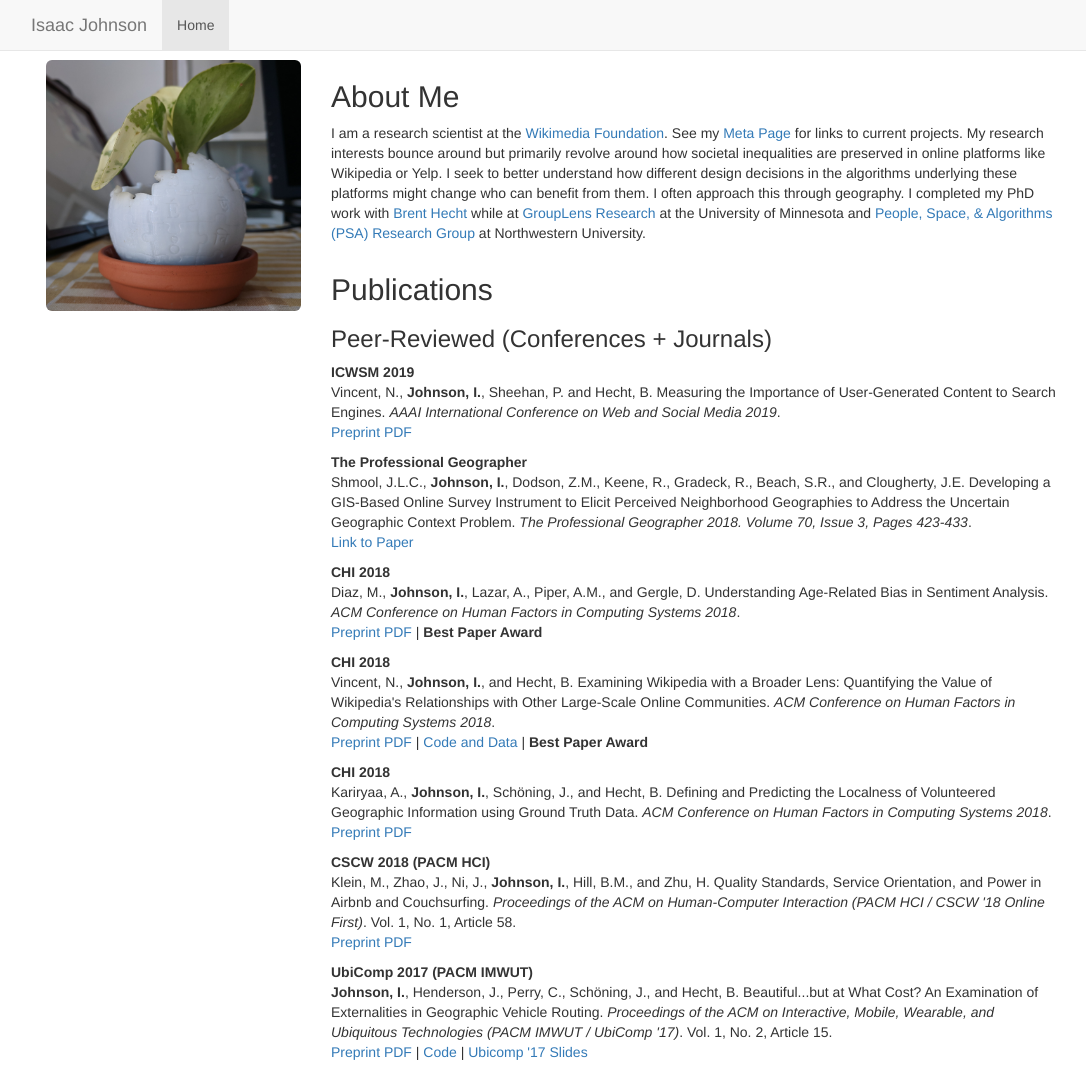
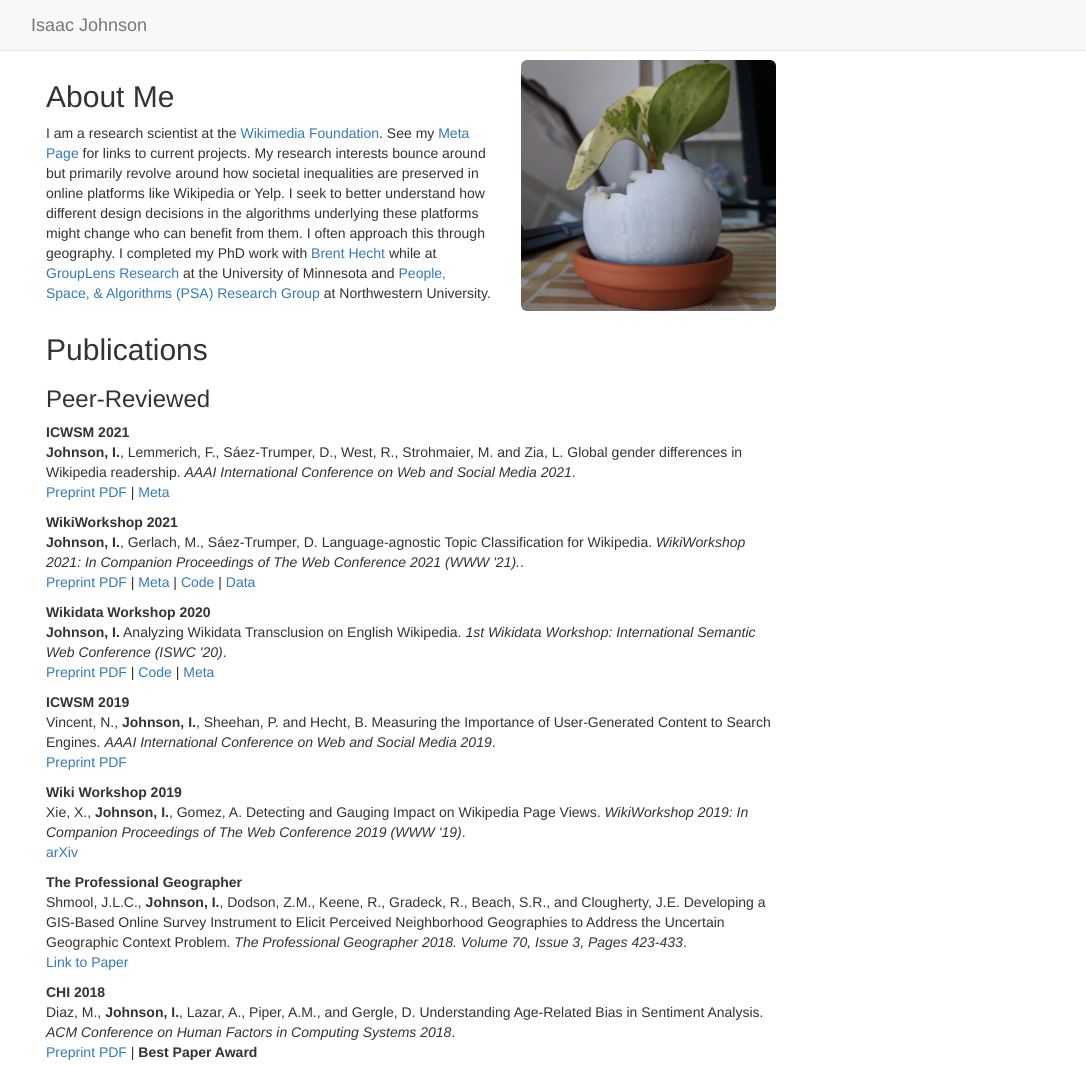
Before and after one commit to geohci/geohci.github.io, a plain HTML site: page index.html in a window 1280 px wide. Shown: the top 1065 px of the page, without its empty margins (39-1125 px from the left). Drawn offline with nearby package versions, Linux system fonts and the light colour scheme.

Commit message:
new papers / simplified format

```diff
--- a/index.html
+++ b/index.html
@@ -45,8 +45,8 @@
         </div>
         <div id="navbar" class="collapse navbar-collapse">
           <ul class="nav navbar-nav">
-            <li class="active"><a href="#">Home</a></li>
-            <!-- <li><a href="#news">News</a></li>
+            <!--<li class="active"><a href="#">Home</a></li>
+            <li><a href="#news">News</a></li>
             <li><a href="#publications">Publications</a></li>
             <li><a href="./CV/CV.pdf">CV</a></li>             -->
           </ul>
@@ -58,6 +58,11 @@
     <div class="container">
         <div class="container-fluid">
             <div class="row">
+              <div class="col-sm-5">
+                  <h2>About Me</h2>
+                  <p>I am a research scientist at the <a href="https://research.wikimedia.org/">Wikimedia Foundation</a>. See my <a href="https://meta.wikimedia.org/wiki/User:Isaac_(WMF)">Meta Page</a> for links to current projects. My research interests bounce around but primarily revolve around how societal inequalities are preserved in online platforms like Wikipedia or Yelp. I seek to better understand how different design decisions in the algorithms underlying these platforms might change who can benefit from them. I often approach this through geography. I completed my PhD work with <a href="http://www.brenthecht.com">Brent Hecht</a> while at <a href="https://grouplens.org/">GroupLens Research</a> at the University of Minnesota and <a href="http://www.psagroup.org/#/">People, Space, & Algorithms (PSA) Research Group</a> at Northwestern University.</p>
+                </div>
+
                 <div class="col-sm-3">
                     <img class="img-responsive img-rounded" src="images/ProfilePic.jpg" alt="Me" style="max-height:50vh;">
                     <!--<div id="news" class="section" style="margin-right:30px;">
@@ -68,22 +73,30 @@
                         <p><b>Mapping Prejudice</b><br>Very powerful <a href="https://www.mappingprejudice.org/">project</a> documenting the history of racial covenants in Minneapolis.</p>
                     </div>-->
                 </div>
-                <div class="col-sm-8">
-                    <h2>About Me</h2>
-                    <p>I am a research scientist at the <a href="https://research.wikimedia.org/">Wikimedia Foundation</a>. See my <a href="https://meta.wikimedia.org/wiki/User:Isaac_(WMF)">Meta Page</a> for links to current projects. My research interests bounce around but primarily revolve around how societal inequalities are preserved in online platforms like Wikipedia or Yelp. I seek to better understand how different design decisions in the algorithms underlying these platforms might change who can benefit from them. I often approach this through geography. I completed my PhD work with <a href="http://www.brenthecht.com">Brent Hecht</a> while at <a href="https://grouplens.org/">GroupLens Research</a> at the University of Minnesota and <a href="http://www.psagroup.org/#/">People, Space, & Algorithms (PSA) Research Group</a> at Northwestern University.</p>
+                  <div class="col-sm-8">
                     <div id="publications" class="section">
                         <h2>Publications</h2>
-                        <h3>Peer-Reviewed (Conferences + Journals)</h3>
+                        <h3>Peer-Reviewed</h3>
+                        <p><b>ICWSM 2021</b><br><b>Johnson, I.</b>, Lemmerich, F., Sáez-Trumper, D., West, R., Strohmaier, M. and Zia, L. Global gender differences in Wikipedia readership. <i>AAAI International Conference on Web and Social Media 2021</i>.
+                          <br><a href="./Publications/ReaderGender_ICWSM21.pdf">Preprint PDF</a> | <a href="https://meta.wikimedia.org/wiki/Research:Characterizing_Wikipedia_Reader_Behaviour/Demographics_and_Wikipedia_use_cases">Meta</a></p>
+                        <p><b>WikiWorkshop 2021</b><br><b>Johnson, I.</b>, Gerlach, M., Sáez-Trumper, D. Language-agnostic Topic Classification for Wikipedia. <i>WikiWorkshop 2021: In Companion Proceedings of The Web Conference 2021 (WWW '21).</i>.
+                          <br><a href="./Publications/LanguageAgnosticTopics_WikiWorkshop2021.pdf">Preprint PDF</a> | <a href="https://meta.wikimedia.org/wiki/Research:Language-Agnostic_Topic_Classification">Meta</a> | <a href="https://github.com/geohci/wikipedia-language-agnostic-topic-classification">Code</a> | <a href="https://figshare.com/articles/dataset/Wikipedia_Article_Topics_for_All_Languages_based_on_article_outlinks_/12619766">Data</a></p>
+                        <p><b>Wikidata Workshop 2020</b><br><b>Johnson, I.</b> Analyzing Wikidata Transclusion on English Wikipedia. <i>1st Wikidata Workshop: International Semantic Web Conference (ISWC '20)</i>.
+                        <br><a href="./Publications/WikidataTransclusion_WDWorkshop2020.pdf">Preprint PDF</a> | <a href="https://github.com/geohci/wikidata-transclusion">Code</a> | <a href="https://meta.wikimedia.org/wiki/Research:External_Reuse_of_Wikimedia_Content/Wikidata_Transclusion">Meta</a></p>
                         <p><b>ICWSM 2019</b><br>Vincent, N., <b>Johnson, I.</b>, Sheehan, P. and Hecht, B. Measuring the Importance of User-Generated Content to Search Engines. <i>AAAI International Conference on Web and Social Media 2019</i>.
-                        <br><a href="./Publications/icwsm2019_ugcinsearch.pdf">Preprint PDF</a>
+                        <br><a href="./Publications/icwsm2019_ugcinsearch.pdf">Preprint PDF</a></p>
+                        <p><b>Wiki Workshop 2019</b><br>Xie, X., <b>Johnson, I.</b>, Gomez, A. Detecting and Gauging Impact on Wikipedia Page Views. <i>WikiWorkshop 2019: In Companion Proceedings of The Web Conference 2019 (WWW '19)</i>.
+                        <br><a href="https://arxiv.org/abs/1903.10670">arXiv</a></p>
                         <p><b>The Professional Geographer</b><br>Shmool, J.L.C., <b>Johnson, I.</b>, Dodson, Z.M., Keene, R., Gradeck, R., Beach, S.R., and Clougherty, J.E. Developing a GIS-Based Online Survey Instrument to Elicit Perceived Neighborhood Geographies to Address the Uncertain Geographic Context Problem. <i>The Professional Geographer 2018. Volume 70, Issue 3, Pages 423-433</i>.
-                        <br><a href="https://www.tandfonline.com/eprint/NJzTZ9Qdqevwt75qprsy/full">Link to Paper</a>
+                        <br><a href="https://www.tandfonline.com/eprint/NJzTZ9Qdqevwt75qprsy/full">Link to Paper</a></p>
                         <p><b>CHI 2018</b><br>Diaz, M., <b>Johnson, I.</b>, Lazar, A., Piper, A.M., and Gergle, D. Understanding Age-Related Bias in Sentiment Analysis. <i>ACM Conference on Human Factors in Computing Systems 2018</i>.
                         <br><a href="./Publications/AgeBiasSentimentAnalysis_CHI18.pdf">Preprint PDF</a> | <b>Best Paper Award</b></p>
                         <p><b>CHI 2018</b><br>Vincent, N., <b>Johnson, I.</b>, and Hecht, B. Examining Wikipedia with a Broader Lens: Quantifying the Value of Wikipedia's Relationships with Other Large-Scale Online Communities. <i>ACM Conference on Human Factors in Computing Systems 2018</i>.
                         <br><a href="./Publications/WikipediaAndOnlineCommunities_CHI18.pdf">Preprint PDF</a> | <a href="https://github.com/nickmvincent/ugc-val-est">Code and Data</a> | <b>Best Paper Award</b></p>
                         <p><b>CHI 2018</b><br>Kariryaa, A., <b>Johnson, I.</b>, Schöning, J., and Hecht, B. Defining and Predicting the Localness of Volunteered Geographic Information using Ground Truth Data. <i>ACM Conference on Human Factors in Computing Systems 2018</i>.
                         <br><a href="./Publications/LocalnessDefinitions_CHI18.pdf">Preprint PDF</a></p>
+                        <p><b>CHI 2018 LBW</b><br>Kaur, H., <b>Johnson, I.</b>, Miller, H.J., Terveen, L.G., Lampe, C., Hecht, B., Lasecki, W.S. Oh The Places You'll Share: An Affordances-Based Moodel of Social Media Posting Behaviors. <i>ACM Conference on Human Factors in Computing Systems 2018</i>.
+                        <br><a href="./Publications/AffordancesLBW_CHI2018.pdf">Paper PDF</a></p>
                         <p><b>CSCW 2018 (PACM HCI)</b><br>Klein, M., Zhao, J., Ni, J., <b>Johnson, I.</b>, Hill, B.M., and Zhu, H. Quality Standards, Service Orientation, and Power in Airbnb and Couchsurfing. <i>Proceedings of the ACM on Human-Computer Interaction (PACM HCI / CSCW '18 Online First)</i>. Vol. 1, No. 1, Article 58.
                         <br><a href="./Publications/MoneyAndTheSharingEconomy.pdf">Preprint PDF</a></p>
                         <p><b>UbiComp 2017 (PACM IMWUT)</b><br><b>Johnson, I.</b>, Henderson, J., Perry, C., Schöning, J., and Hecht, B. Beautiful...but at What Cost? An Examination of Externalities in Geographic Vehicle Routing. <i>Proceedings of the ACM on Interactive, Mobile, Wearable, and Ubiquitous Technologies (PACM IMWUT / UbiComp '17)</i>. Vol. 1, No. 2, Article 15.
@@ -102,21 +115,15 @@
                          | <a href="https://github.com/joh12041/chi-2016-localness">Code</a> | <a href="https://medium.com/@isaacjoh/user-generated-content-in-rural-areas-7f8739916948">Blogpost</a></p>
                         <p><b>CHI 2016</b><br><b>Johnson, I.</b>, Lin, Y., Li, T., Hall, A., Halfaker, A., Schöning, J., and Hecht, B. Not at Home on the Range: Peer Production and the Urban/Rural Divide. <i>ACM Conference on Human Factors in Computing Systems 2016</i>.
                         <br><a href="./Publications/UrbanRuralPeerProduction_CHI2016.pdf">Paper PDF</a> |
-                        <a href="https://drive.google.com/file/d/0B9n3jDBR7l_6SkMzMEVLT1EtRnM/view?usp=sharing">CHI '16 Slides</a> | <a href="./UrbanRuralPeerProductionMaps/VGI_Bias_Maps.html">Maps</a> | <a href="https://medium.com/@isaacjoh/user-generated-content-in-rural-areas-7f8739916948">Blogpost</a></p>
+                        <a href="https://drive.google.com/file/d/0B9n3jDBR7l_6SkMzMEVLT1EtRnM/view?usp=sharing">CHI '16 Slides</a> | <a href="./UrbanRuralPeerProductionMaps/VGI_Bias_Maps.html">Maps</a> | <a href="https://medium.com/@isaacjoh/user-generated-content-in-rural-areas-7f8739916948">Blogpost</a> | <a href="https://www.mediawiki.org/wiki/Wikimedia_Research/Showcase#February_2017">Presentation</a></p>
                         <p><b>IJCAI 2015</b><br>Sen, S., <b>Johnson, I.</b>, Harper, R., Mai, H., Olsen, S., Mathers, B., Vonessen, L., Wright, M., and Hecht, B. Towards Domain-Specific SR: A Case Study from Geography. <i>International Joint Conference on Artificial
 Intelligence 2015</i>.
                         <br><a href="./Publications/GeoSR_IJCAI2015.pdf">Paper PDF</a></p>
-                        <h3>Workshops and Miscellanea</h3>
+                        <h3>Miscellanea</h3>
                         <p><b>Taxonomy of Knowledge Gaps</b><br>Redi, M., Gerlach, M., <b>Johnson, I.</b>, Morgan, J., Zia, L. A Taxonomy of Knowledge Gaps for Wikimedia Projects.
-                        <br><a href="https://arxiv.org/abs/2008.12314">arXiv</a></p>
+                        <br><a href="https://arxiv.org/abs/2008.12314">arXiv</a> | <a href="https://meta.wikimedia.org/wiki/Research:Knowledge_Gaps_Index/Taxonomy">Meta</a></p>
                         <p><b>PhD Dissertation</b><br><b>Johnson, I.</b> Identifying and Addressing Structural Inequalities in the Representativeness of Geographic Technologies.
                         <br><a href="./Publications/Dissertation.pdf">PDF</a></p>
-                        <p><b>Wiki Workshop 2019</b><br>Xie, X., <b>Johnson, I.</b>, Gomez, A. Detecting and Gauging Impact on Wikipedia Page Views. <i>WikiWorkshop 2019: In Companion Proceedings of The Web Conference 2019 (WWW '19)</i>.
-                        <br><a href="https://arxiv.org/abs/1903.10670">arXiv</a></p>
-                        <p><b>CHI 2018 LBW</b><br>Kaur, H., <b>Johnson, I.</b>, Miller, H.J., Terveen, L.G., Lampe, C., Hecht, B., Lasecki, W.S. Oh The Places You'll Share: An Affordances-Based Moodel of Social Media Posting Behaviors. <i>ACM Conference on Human Factors in Computing Systems 2018</i>.
-                        <br><a href="./Publications/AffordancesLBW_CHI2018.pdf">Paper PDF</a></p>
-                        <p><b>Wikimedia Research Showcase Talk</b><br><b>Johnson, I.</b> Wikipedia and the Urban-Rural Divide. 15 February 2017.
-                        <br><a href="https://www.mediawiki.org/wiki/Wikimedia_Research/Showcase#February_2017">Description and Slides</a></p>
                         <p><b>CSCW 2017</b><br><b>Johnson, I.</b> and Hecht, B. Inferred Profiles: Examining How People Understand and Control What Algorithms Infer about Them. <i>ACM Conference on Computer-Supported Cooperative Work and Social
 Computing 2017 Workshop on Networked Privacy</i>.
                         <br><a href="./Publications/InferredProfiles_NetworkedPrivacy.pdf">Paper PDF</a></p>
```
Also changed, not shown: 3 other files.
